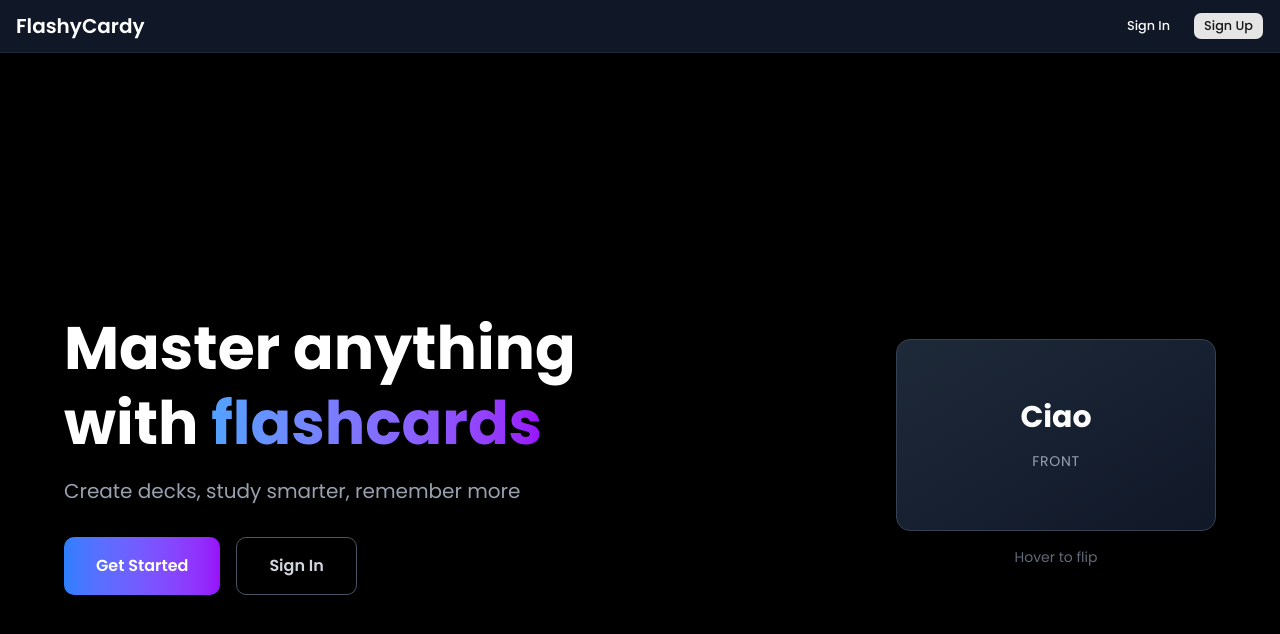
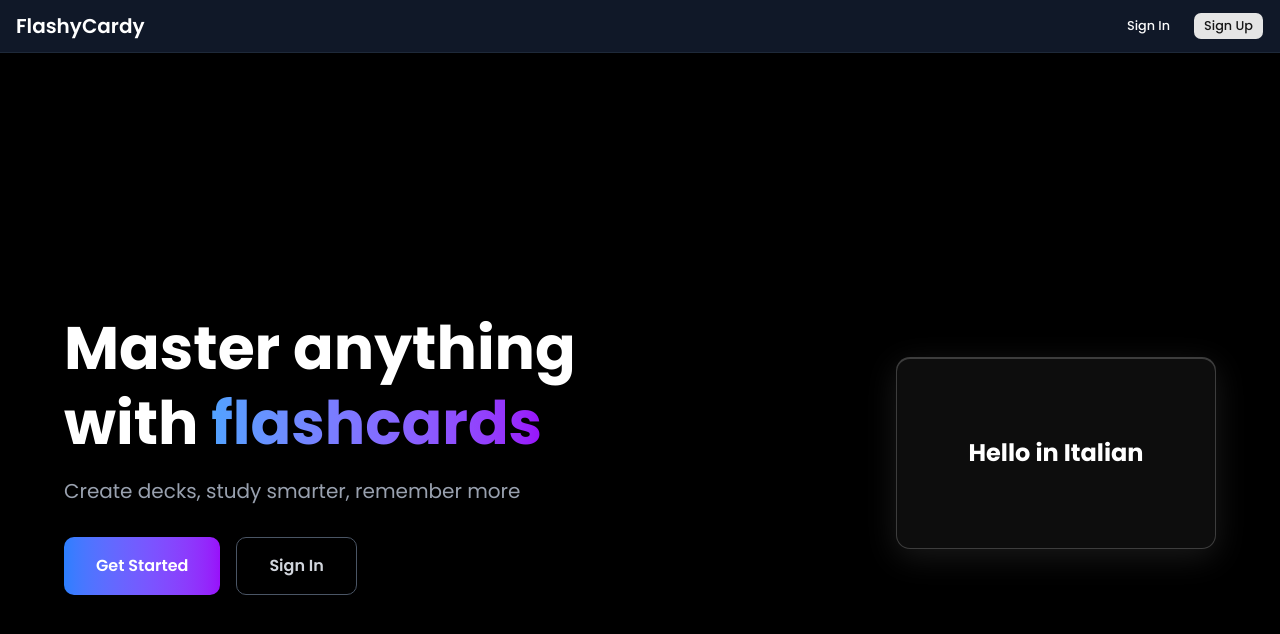
Before and after one commit to nhivanvu/Flash-Card, a Next.js app: page / in a window 1280 px wide. Shown: the top 634 px of the page. Built offline with nearby package versions, Linux system fonts and the light colour scheme; no server answers.

Commit message:
Auto-commit: Update 1 file (src/app/page.tsx,)

```diff
--- a/src/app/page.tsx
+++ b/src/app/page.tsx
@@ -1,6 +1,57 @@
+'use client';
+
 import { auth } from '@clerk/nextjs/server';
 import { SignUpButton, SignInButton } from '@clerk/nextjs';
 import { redirect } from 'next/navigation';
+import { useState, useEffect } from 'react';
+
+function FlashcardDemo() {
+  const [isFlipped, setIsFlipped] = useState(false);
+
+  useEffect(() => {
+    const interval = setInterval(() => {
+      setIsFlipped(prev => !prev);
+    }, 3000);
+
+    return () => clearInterval(interval);
+  }, []);
+
+  return (
+    <div className="flex justify-center lg:justify-end">
+      <div className="perspective-1000">
+        <div className="flashcard-container">
+          <div className={`flashcard-inner relative w-80 h-48 transition-transform duration-700 preserve-3d ${isFlipped ? 'rotate-y-180' : ''}`}>
+            {/* Front of card */}
+            <div className="flashcard-face absolute inset-0 w-full h-full backface-hidden rounded-xl flex items-center justify-center"
+                 style={{
+                   background: 'rgba(255, 255, 255, 0.05)',
+                   backdropFilter: 'blur(20px)',
+                   border: '1px solid rgba(255, 255, 255, 0.2)',
+                   boxShadow: '0 8px 32px rgba(255, 255, 255, 0.1), inset 0 1px 0 rgba(255, 255, 255, 0.2)'
+                 }}>
+              <div className="text-center">
+                <div className="text-3xl font-bold text-white">Ciao</div>
+              </div>
+            </div>
+
+            {/* Back of card */}
+            <div className="flashcard-face absolute inset-0 w-full h-full backface-hidden rotate-y-180 rounded-xl flex items-center justify-center"
+                 style={{
+                   background: 'rgba(255, 255, 255, 0.05)',
+                   backdropFilter: 'blur(20px)',
+                   border: '1px solid rgba(255, 255, 255, 0.2)',
+                   boxShadow: '0 8px 32px rgba(255, 255, 255, 0.1), inset 0 1px 0 rgba(255, 255, 255, 0.2)'
+                 }}>
+              <div className="text-center">
+                <div className="text-2xl font-bold text-white">Hello in Italian</div>
+              </div>
+            </div>
+          </div>
+        </div>
+      </div>
+    </div>
+  );
+}
 
 export default async function HomePage() {
   const { userId } = await auth();
@@ -44,34 +95,7 @@ export default async function HomePage() {
           </div>
 
           {/* Right side - Animated Flashcard */}
-          <div className="flex justify-center lg:justify-end">
-            <div className="perspective-1000">
-              <div className="flashcard-container group cursor-pointer">
-                <div className="flashcard-inner relative w-80 h-48 transition-transform duration-700 preserve-3d group-hover:rotate-y-180">
-                  {/* Front of card */}
-                  <div className="flashcard-face absolute inset-0 w-full h-full backface-hidden bg-gradient-to-br from-gray-800 to-gray-900 rounded-xl border border-gray-700 shadow-2xl flex items-center justify-center">
-                    <div className="text-center space-y-4">
-                      <div className="text-3xl font-bold text-white">Ciao</div>
-                      <div className="text-sm text-gray-400 uppercase tracking-wider">Front</div>
-                    </div>
-                  </div>
-
-                  {/* Back of card */}
-                  <div className="flashcard-face absolute inset-0 w-full h-full backface-hidden rotate-y-180 bg-gradient-to-br from-blue-800 to-purple-900 rounded-xl border border-blue-600 shadow-2xl flex items-center justify-center">
-                    <div className="text-center space-y-4">
-                      <div className="text-2xl font-bold text-white">Hello in Italian</div>
-                      <div className="text-sm text-blue-300 uppercase tracking-wider">Back</div>
-                    </div>
-                  </div>
-                </div>
-
-                {/* Hover hint */}
-                <div className="mt-4 text-center">
-                  <p className="text-gray-500 text-sm">Hover to flip</p>
-                </div>
-              </div>
-            </div>
-          </div>
+          <FlashcardDemo />
         </div>
       </div>
 
```
